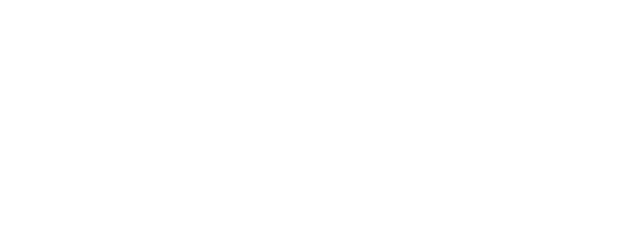
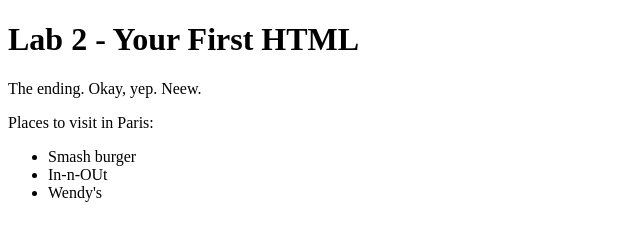
Before and after one commit to hrazon/cst251, a plain HTML site: page lab2/index.html in a window 1280 px wide. Shown: the whole page, without its empty margins (0-640 px from the left). Drawn offline with Linux system fonts and the light colour scheme.

Commit message:
First commit.

```diff
--- a/lab2/index.html
+++ b/lab2/index.html
@@ -1,11 +1,16 @@
 <!DOCTYPE html>
 <html>
 <head>
-	<title>Lab X - Subject/Topic</title>
+	<title>Lab 2 - Your First HTML</title>
 	<link rel="stylesheet" type="text/css" href="../css/site.css">
 	<link rel="stylesheet" type="text/css" href="css/lab.css">
 </head>
 <body>
-
-</body>
+<h1> Lab 2 - Your First HTML</h1>
+	<p>The ending. Okay, yep. Neew.</p>
+<p> Places to visit in Paris:</p>
+<ul>
+	<li>Smash burger</li>
+	<li>In-n-OUt</li>
+	<li>Wendy's</li>
 </html>
```
